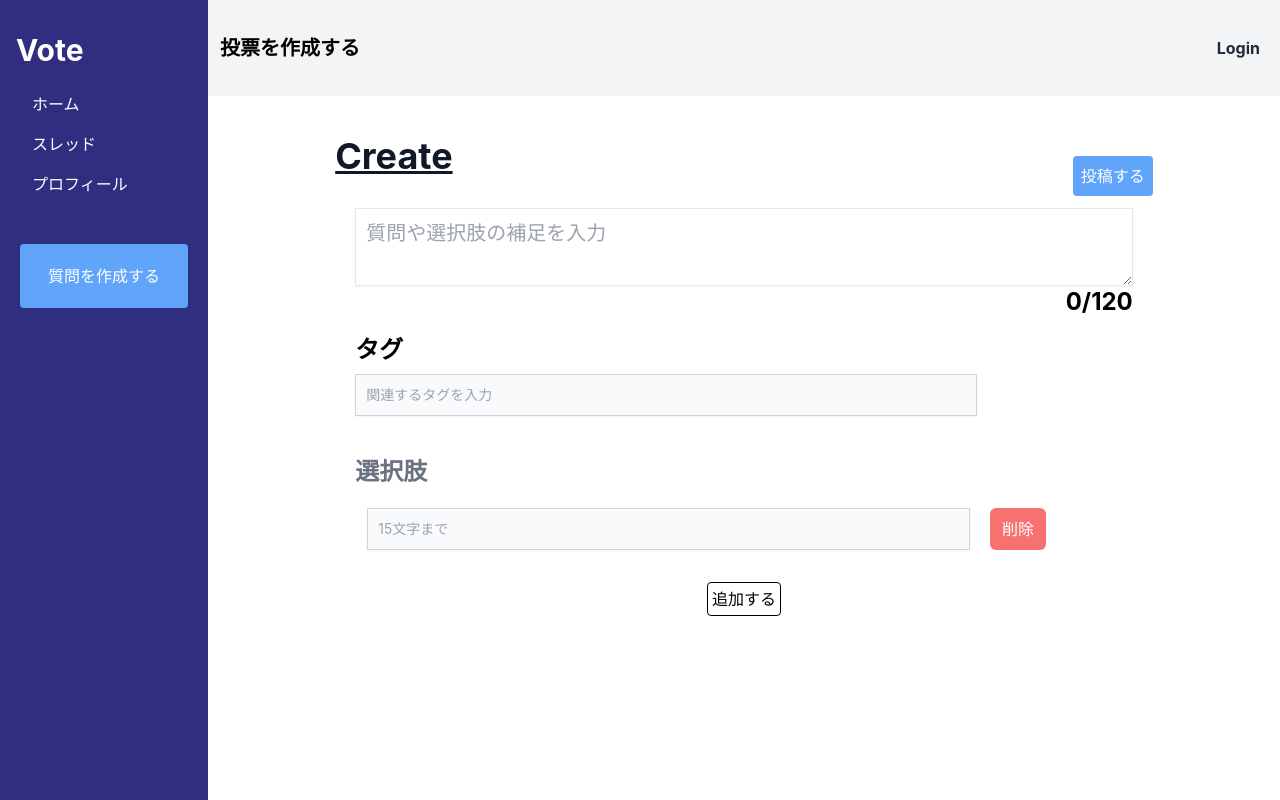
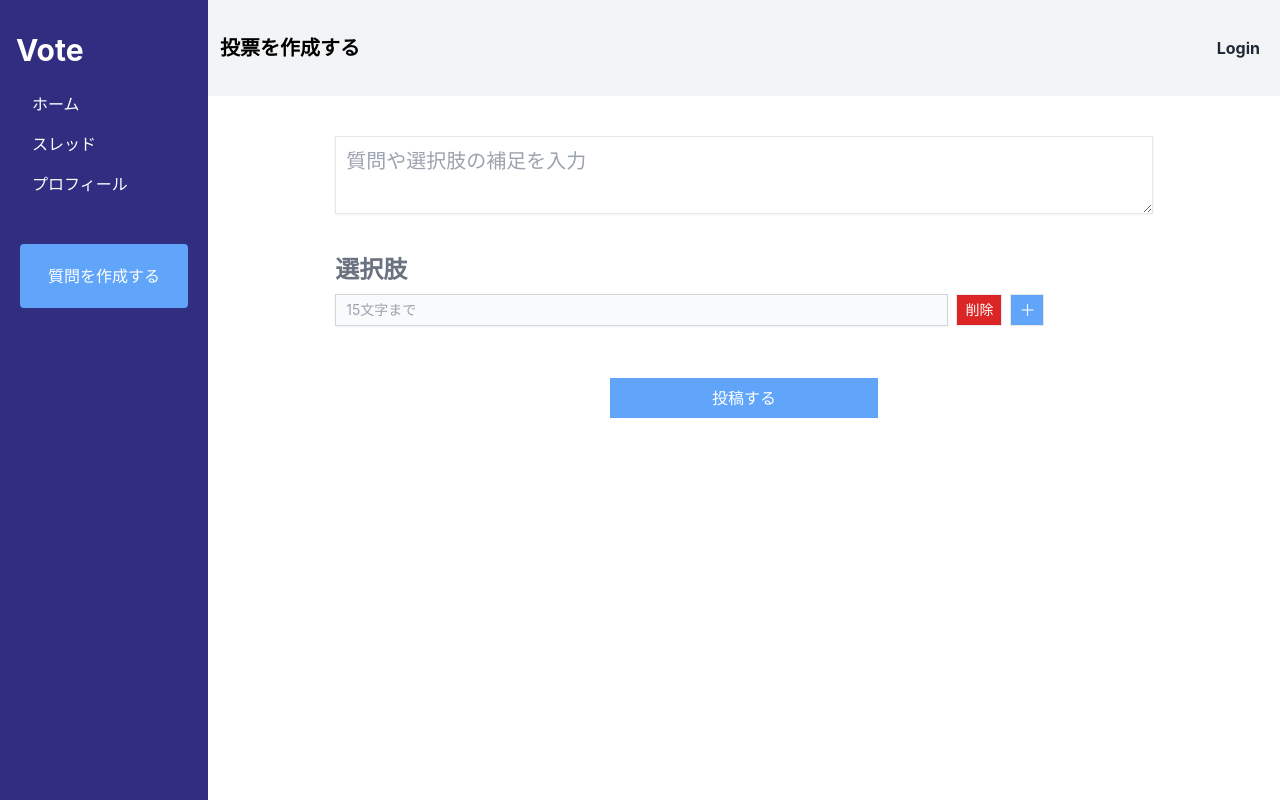
Before and after one commit to yabuki829/vote, a React (Create React App) app: page /post in a window 1280 px wide. Built offline with nearby package versions, Linux system fonts and the light colour scheme.

Commit message:
投稿画面を修正しました

```diff
--- a/src/components/contents/Post/Post.tsx
+++ b/src/components/contents/Post/Post.tsx
@@ -8,6 +8,7 @@ const Post = () => {
   const [tag,setTag] = useState("")
   const [cookies, setCookie, removeCookie] = useCookies()
   const navigate = useNavigate();
+
   function handleAddSelection(event: React.MouseEvent<HTMLButtonElement, MouseEvent>) {
     const id = createRandomId()
 
@@ -17,11 +18,13 @@ const Post = () => {
     }
     ])
   }
+
   function handleChangeSelectionTitle(event: React.ChangeEvent<HTMLInputElement>, id: string) {
     setSelection(
       (preSelecitons) => preSelecitons.map((seleciton) => (seleciton.id === id ? { id: id, text: event.target.value } : seleciton))
     )
   }
+
   function handleChangeText(event: React.ChangeEvent<HTMLTextAreaElement>){
     //120文字以下であれば文字を入力し120以上であれば入力させない
     if (event.target.value.length <= 120){
@@ -29,9 +32,10 @@ const Post = () => {
     }
 
   }
+  //選択肢を削除する
   function handleDeleteSelection(id: string) {
     //イベントを削除する
-    if (selections.length > 2){
+    if (selections.length > 1){
       console.log(id, "を削除します")
       setSelection(selections.filter((selection) => selection.id !== id));
     }
@@ -40,6 +44,7 @@ const Post = () => {
     }
 
   }
+  // idを作成
   function createRandomId(): string {
     var S = "abcdefghijklmnopqrstuvwxyzABCDEFGHIJKLMNOPQRSTUVWXYZ0123456789"
     var N = 6
@@ -49,8 +54,7 @@ const Post = () => {
   }
 
 
-
-
+  // 投稿
   const onClick = (e: React.MouseEvent<HTMLButtonElement, MouseEvent>) => {
     //処理
 
@@ -77,47 +81,29 @@ const Post = () => {
 
 
   };
-  // console.log(createRandomId())
   return (
     <div>
       <div className="w-4/5 mx-auto p-5 mt-5  ">
-        <div className='flex justify-between'>
-          <h1 className='block mb-2 text-4xl font-bold text-gray-900  underline'>Create</h1>
-          <button onClick={(e) => onClick(e)} className='bg-blue-400 text-white p-2 mt-5 rounded hover:bg-blue-600'>投稿する</button>
-        </div>
-        <div className='mx-5 pt-3'>
-          <div className="sm:col-span-2 ">
-
-            <textarea onChange={(e) => handleChangeText(e)} id="message" value={text} className="block p-2.5 w-full text-xl  outline-0 shadow-sm border" placeholder='質問や選択肢の補足を入力'></textarea>
-            <div className='flex justify-end'>
-            <label className="block mb-2 text-2xl font-bold ">{text.length}/120 </label>
-            </div>
-
-          </div>
-          <div className='pt-2 sm:col-span-2'>
-            <label className="block mb-2 text-2xl font-bold ">タグ</label>
-            <input onChange={(e) => setTag(e.target.value)} value={tag}  type="text"  id="text"  className="w-4/5 shadow-sm bg-gray-50 border border-gray-300 text-gray-900 text-sm focus:ring-primary-500 focus:border-primary-500 block  p-2.5 " placeholder='関連するタグを入力' />
-          </div>
-          <div className="sm:col-span-2 pt-10  ">
+        <textarea onChange={(e) => handleChangeText(e)} id="message" value={text} className="block p-2.5 w-full md:text-xl  outline-0 shadow-sm border" placeholder='質問や選択肢の補足を入力'></textarea>
+        <div className="sm:col-span-2 pt-10  ">
             <label className="block mb-2 text-2xl font-bold text-gray-500">選択肢</label>
 
-            {selections.map((selection) =>
-              <div className='flex p-3 ' >
-                <input type="name" onChange={(e) => handleChangeSelectionTitle(e, selection.id)} id="name" value={selection.text} className="w-4/5  shadow-sm bg-gray-50 border border-gray-300 text-gray-900 text-sm focus:ring-primary-500 focus:border-primary-500 block  p-2.5 "placeholder='15文字まで' />
-                <button onClick={() => handleDeleteSelection(selection.id)} className='block px-3 ml-5 bg-red-400 text-center text-white rounded-md hover:bg-red-600'>削除</button>
+            {selections.map((selection,index) =>
+
+              <div key={selection.id} className='flex h-8 mb-2 w-full' >
+                <input type="name" onChange={(e) => handleChangeSelectionTitle(e, selection.id)} id="name" value={selection.text} className="md:w-3/4 shadow-sm bg-gray-50 border border-gray-300 text-gray-900 text-sm focus:ring-primary-500 focus:border-primary-500 block  p-2.5 "placeholder='15文字まで' />
+                <button onClick={() => handleDeleteSelection(selection.id)} className='ml-2 border px-2 bg-red-600 text-white text-sm'>削除</button>
+                { index == selections.length - 1 && (<> <button  onClick={(e) => handleAddSelection(e)} className='ml-2 border px-2 bg-blue-400 text-white'>＋</button></>)}
               </div>
             )}
 
+            </div>
+      </div>
+      <br />
+      <div className='flex justify-center'>
+        <button  className='bg-blue-400 text-white p-2 px-2  md:w-1/4'  onClick={(e) => onClick(e)} >投稿する</button>
+      </div>
 
-
-            <div className='flex justify-center'>
-              <button onClick={(e) => handleAddSelection(e)} className='border border-black p-1 mt-5 rounded'>追加する</button>
-            </div>
-
-          </div>
-        </div>
-
-      </div>
     </div>
   )
 }
--- a/src/components/contents/Vote/VoteDetails.tsx
+++ b/src/components/contents/Vote/VoteDetails.tsx
@@ -393,8 +393,8 @@ const VoteDetails = () => {
         <h1 className='text-right'>{numberOfVotes}人が投票</h1>
 
         <div className='flex justify-end'>
-          <button onClick={()=>copyTextToClipboard("http://localhost:3000/"+"vote/"+location.pathname.split('/')[2])} className='border bg-blue-300 px-3'>共有</button>
-          {  isMyVote() && ( <button onClick={open} className='border bg-red-300 px-3 '>削除</button> )}
+          <button onClick={()=>copyTextToClipboard("http://localhost:3000/"+"vote/"+location.pathname.split('/')[2])} className='border bg-blue-400 px-3 text-white'>共有</button>
+          {  isMyVote() && ( <button onClick={open} className='border bg-red-400 px-3  text-white'>削除</button> )}
         </div>
 
       </div>
```
